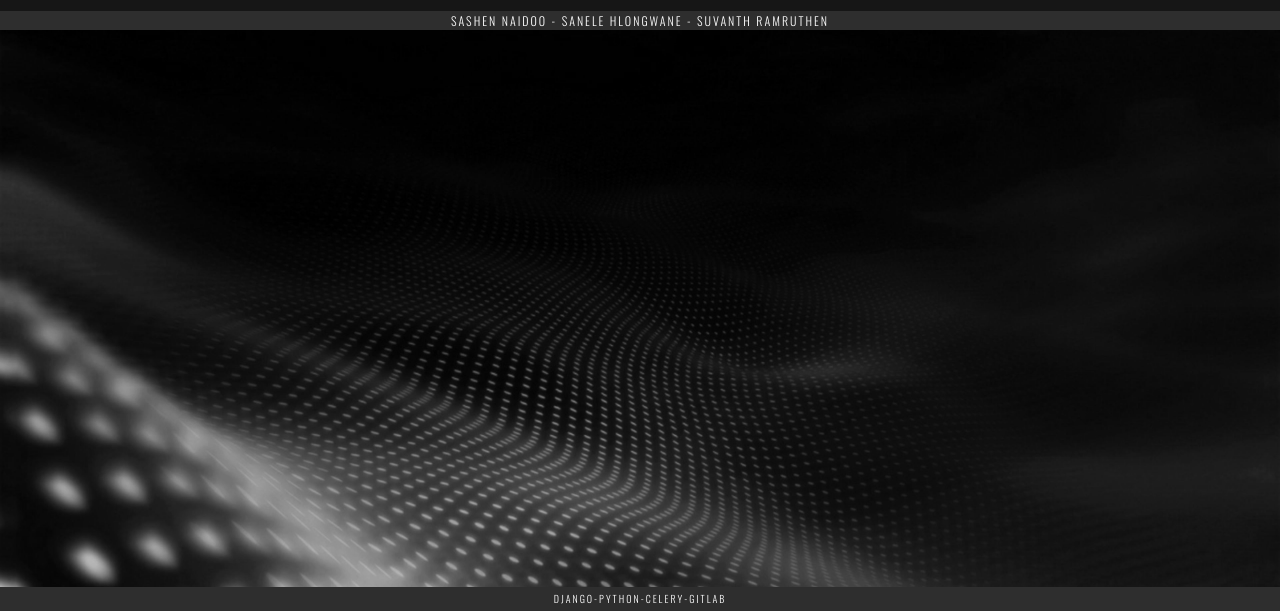
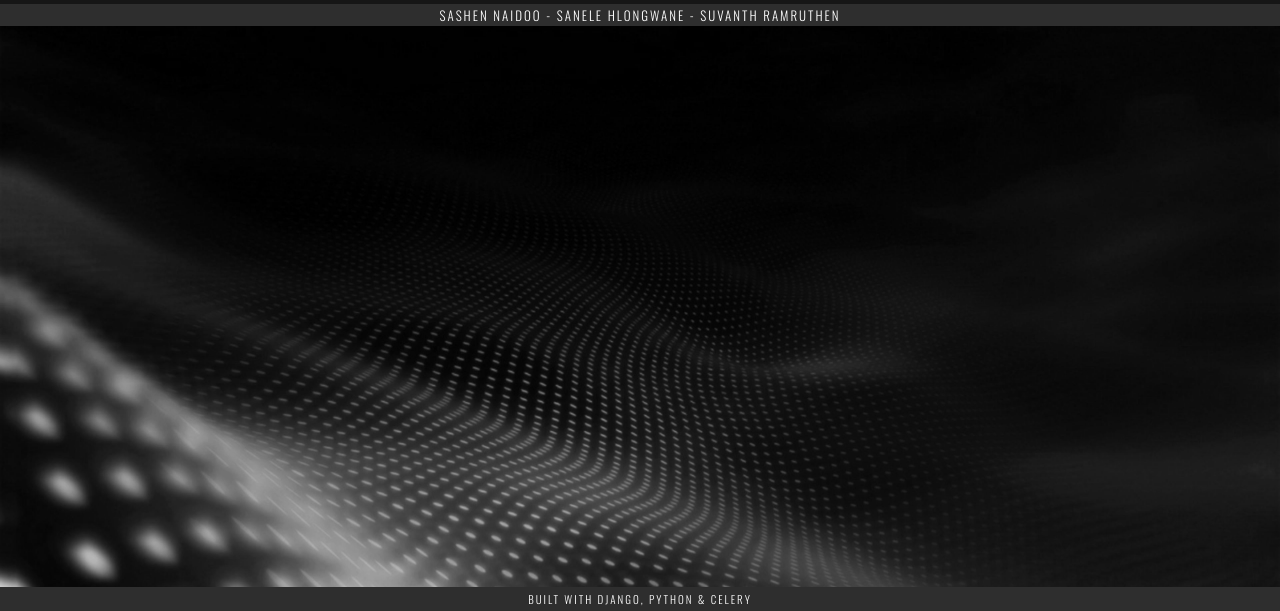
Before and after one commit to vextorite/SSRG, a Django app: page / in a window 1280 px wide. Shown: the part 189-800 px from the top of the page. Run offline with Django 3.2, Linux system fonts and the light colour scheme.

Commit message:
css home

```diff
--- a/backend/SSRG/Jobs/static/polls/style.css
+++ b/backend/SSRG/Jobs/static/polls/style.css
@@ -57,7 +57,7 @@
     color:var(--contrastColor);
     letter-spacing: 2px;
     text-transform: uppercase;
-    font-size: 10px;
+    font-size: 11px;
     background-color:  rgb(46, 46, 46);
     text-align: center;
     padding: 4px 0px 5px 0px;
@@ -75,8 +75,6 @@
 
   .headShotImg{
     height: 100px;
-    padding-bottom: 7px;
-
   }
 
  .title{
@@ -86,7 +84,7 @@
      /*background-color: var(--mainColor);*/
      background-color: rgb(46, 46, 46);
      letter-spacing: 2px;
-     font-size: 12px;
+     font-size: 13px;
      height: auto;
  }
 
--- a/backend/SSRG/Jobs/templates/Jobs/home.html
+++ b/backend/SSRG/Jobs/templates/Jobs/home.html
@@ -49,7 +49,7 @@
      <div id="footer">
 
      <div class="switchDisplayMode">
-    Django-Python-Celery-GITLAB
+    Built with Django, Python & Celery
        </div>
 
      </div>
```
